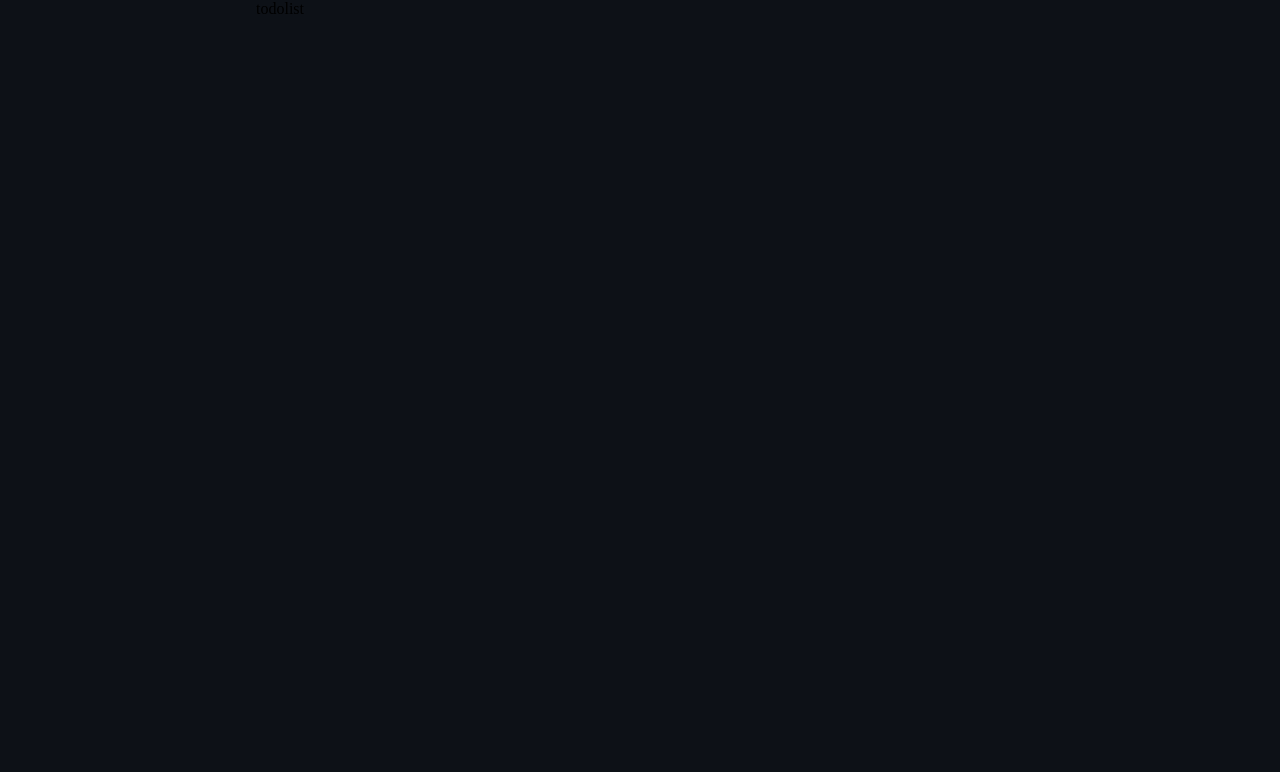
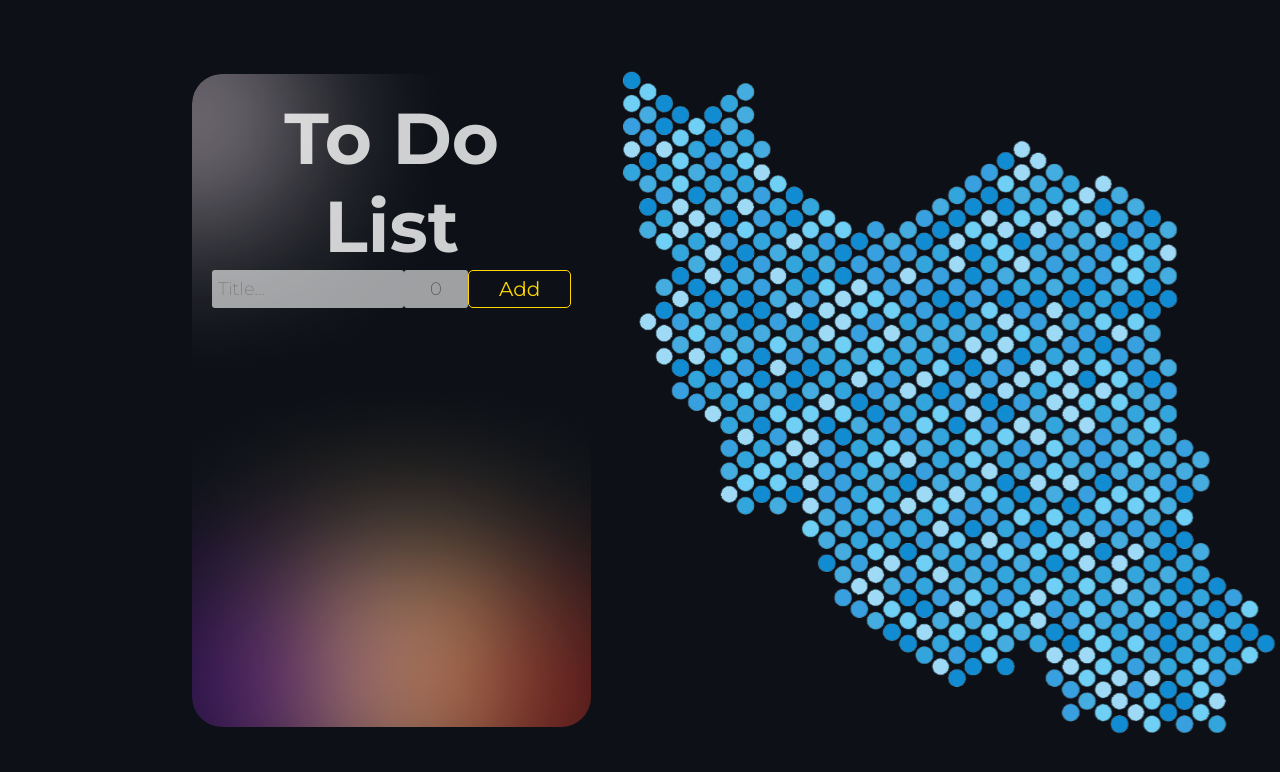
Before and after one commit to kuzivka/todo_list, a React (Create React App) app: page / in a window 1280 px wide. Shown: the top 772 px of the page. Built offline with nearby package versions, Linux system fonts and the light colour scheme.

Commit message:
Add adding task functionality

```diff
--- a/public/index.html
+++ b/public/index.html
@@ -10,34 +10,18 @@
       content="Web site created using create-react-app"
     />
     <link rel="apple-touch-icon" href="%PUBLIC_URL%/logo192.png" />
-    <!--
-      manifest.json provides metadata used when your web app is installed on a
-      user's mobile device or desktop. See https://developers.google.com/web/fundamentals/web-app-manifest/
-    -->
     <link rel="manifest" href="%PUBLIC_URL%/manifest.json" />
-    <!--
-      Notice the use of %PUBLIC_URL% in the tags above.
-      It will be replaced with the URL of the `public` folder during the build.
-      Only files inside the `public` folder can be referenced from the HTML.
-
-      Unlike "/favicon.ico" or "favicon.ico", "%PUBLIC_URL%/favicon.ico" will
-      work correctly both with client-side routing and a non-root public URL.
-      Learn how to configure a non-root public URL by running `npm run build`.
-    -->
-    <title>React App</title>
+    <link rel="preconnect" href="https://fonts.googleapis.com" />
+    <link rel="preconnect" href="https://fonts.gstatic.com" crossorigin />
+    <link rel="stylesheet" href="https://fonts.googleapis.com/css2?family=Material+Symbols+Outlined:opsz,wght,FILL,GRAD@24,400,0,0" />
+    <link
+      href="https://fonts.googleapis.com/css2?family=Montserrat:wght@200;400;500;600;700;800;900&display=swap"
+      rel="stylesheet"
+    />
+    <title>To Do</title>
   </head>
   <body>
     <noscript>You need to enable JavaScript to run this app.</noscript>
     <div id="root"></div>
-    <!--
-      This HTML file is a template.
-      If you open it directly in the browser, you will see an empty page.
-
-      You can add webfonts, meta tags, or analytics to this file.
-      The build step will place the bundled scripts into the <body> tag.
-
-      To begin the development, run `npm start` or `yarn start`.
-      To create a production bundle, use `npm run build` or `yarn build`.
-    -->
   </body>
 </html>
--- /dev/null
+++ b/src/components/add-todo/AddTodo.jsx
@@ -0,0 +1,51 @@
+import React, { useId, useState } from 'react';
+import './AddTodoStyle.css';
+
+export default function AddTodo({ setTodoList, todoList }) {
+  const [titleState, setTitleState] = useState('');
+  const [prorityState, setPriorityState] = useState(0);
+
+  const id = () => Date.now().toString(36);
+
+  const handleTitleInput = (e) => {
+    setTitleState(e.target.value);
+  };
+  const handlePriorityInput = (e) => {
+    setPriorityState(e.target.value);
+  };
+
+  const addTodo = () => {
+    const list = JSON.parse(todoList);
+    list.push({ id: id(), title: titleState, priority: prorityState });
+    setTodoList(JSON.stringify(list));
+  };
+
+  const debounce = (func) => {
+    let timer;
+    return function () {
+      clearTimeout(timer);
+      timer = setTimeout(func, 500);
+    };
+  };
+  return (
+    <div className="add-todo-container">
+      <input
+        className="title-input"
+        type="text"
+        value={titleState}
+        placeholder="Title..."
+        onChange={(e) => debounce(handleTitleInput(e))}
+      />
+      <input
+        className="priority-input"
+        min={0}
+        value={prorityState}
+        type="number"
+        onChange={(e) => debounce(handlePriorityInput(e))}
+      />
+      <button className="add-btn" onClick={addTodo}>
+        Add
+      </button>
+    </div>
+  );
+}
--- /dev/null
+++ b/src/components/add-todo/AddTodoStyle.css
@@ -0,0 +1,45 @@
+.add-todo-container{
+    display: flex;
+    justify-content: space-between;
+}
+.add-btn {
+  background: none;
+  border: 1px solid #ffd700;
+  border-radius: 5px;
+  color: #ffd700;
+  font-size: 20px;
+  padding: 6px 30px;
+  cursor: pointer;
+  font-family: 'Montserrat', sans-serif;
+}
+.add-btn:hover {
+  background-color: #ffd700;
+  color: #000;
+}
+.title-input,
+.priority-input {
+  border-radius: 3px;
+  background: #fff9;
+  border: none;
+  outline: none;
+  color: #212121b3;
+  padding: 6px;
+  font-family: 'Montserrat', sans-serif;
+  font-size: 18px;
+  font-weight: 300;
+}
+.title-input {
+  width: 192px;
+}
+.priority-input {
+  width: 64px;
+  display: flex;
+  justify-content: center;
+  align-items: center;
+  text-align: center;
+}
+input::-webkit-outer-spin-button,
+input::-webkit-inner-spin-button {
+  -webkit-appearance: none;
+  margin: 0;
+}
--- /dev/null
+++ b/src/components/todo-list/ToDoList.jsx
@@ -0,0 +1,21 @@
+import React, { useState } from 'react';
+import './ToDoListStyle.css';
+import AddTodo from '../add-todo/AddTodo';
+import Todo from '../todo/Todo';
+
+export default function ToDoList() {
+  const [todoList, setTodoList] = useState('[]');
+
+  // useEffect(())
+  return (
+    <div className="todo-list-container">
+      <h1 className="list-title">To Do List</h1>
+      <AddTodo setTodoList={setTodoList} todoList={todoList} />
+      <div className="todos">
+        {JSON.parse(todoList).map((todo) => (
+          <Todo todo={todo} />
+        ))}
+      </div>
+    </div>
+  );
+}
--- /dev/null
+++ b/src/components/todo-list/ToDoListStyle.css
@@ -0,0 +1,16 @@
+.todo-list-container {
+  color: #fffc;
+  font-family: 'Montserrat', sans-serif;
+  font-size: 36px;
+  font-weight: 700;
+  width: 438px;
+  height: 653px;
+  max-height: 90%;
+  padding: 20px;
+   border-radius: 30px;
+  background: url(../../assets/Mask\ Group.png);
+}
+.list-title{
+    margin: 0;  text-align: center;
+
+}
--- /dev/null
+++ b/src/components/todo/Todo.css
@@ -0,0 +1,12 @@
+.task
+.material-symbols-outlined {
+    color: #ffd700;
+
+  font-variation-settings: 'FILL' 0, 'wght' 400, 'GRAD' 0, 'opsz' 24;
+}
+.close-btn{
+    background: none;
+    border: none;
+    outline: none;
+    cursor: pointer;
+}
--- /dev/null
+++ b/src/components/todo/Todo.jsx
@@ -0,0 +1,13 @@
+import React from 'react';
+import './Todo.css'
+
+export default function Todo({ todo }) {
+  return (
+    <div key={todo.id} className="task">
+      <span>{todo.proority}</span>
+      <span>{todo.title}</span>
+      <button className=' close-btn'><span class="material-symbols-outlined">close</span></button>
+
+    </div>
+  );
+}
--- a/src/pages/ToDoPage.jsx
+++ b/src/pages/ToDoPage.jsx
@@ -1,11 +1,13 @@
 import React from 'react';
 import './ToDoPageStyle.css';
+import Bubbles from '../assets/bubbles.svg';
+import ToDoList from '../components/todo-list/ToDoList';
 
 export default function ToDoPage() {
   return (
     <div className="todo-page">
-      <div>todolist</div>
-
+      <ToDoList />
+      <img className="bubbles" src={Bubbles} alt="" />
     </div>
   );
 }
--- a/src/pages/ToDoPageStyle.css
+++ b/src/pages/ToDoPageStyle.css
@@ -2,5 +2,11 @@
   width: 100%;
   height: 100vh;
   background-color: #0d1117;
-  padding-left: 20vw;
+  padding-left: 15vw;
+  overflow-x: hidden;
+  display: flex;
+  align-items: center;
 }
+.bubbles {
+  height: 90%;
+}
```
Also changed, not shown: public/robots.txt (deleted), src/assets/Mask Group.png (added).
